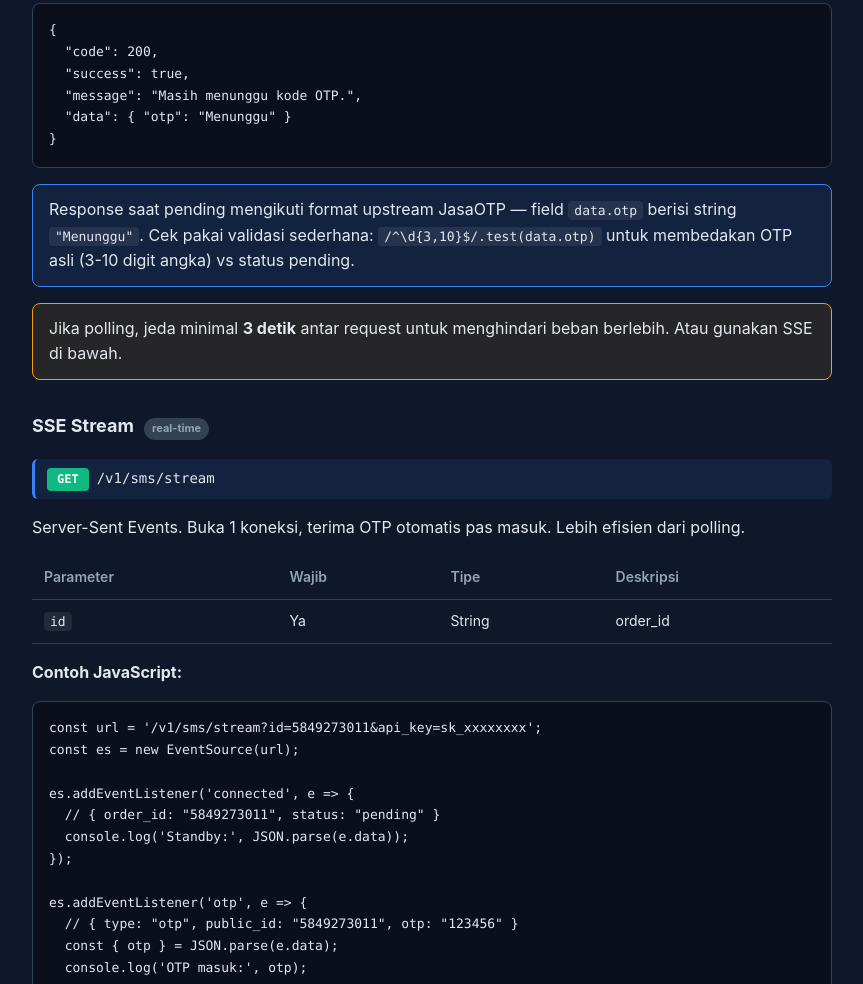
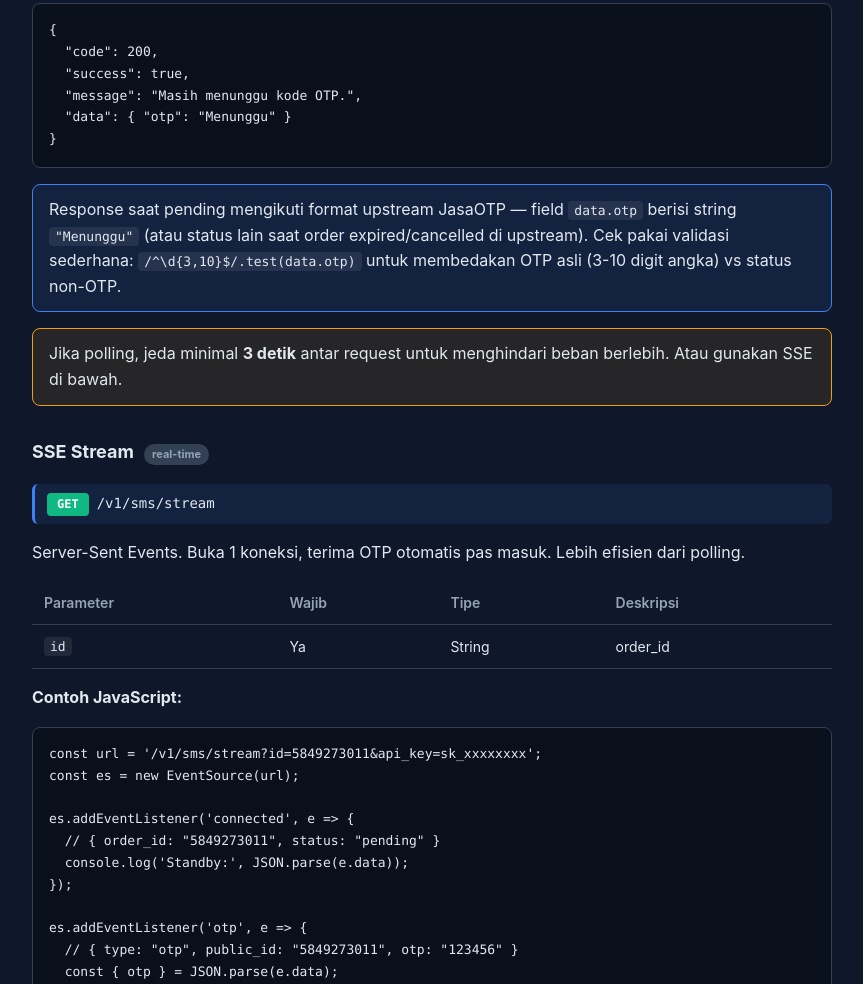
Before and after one commit to Crazyssh/otpae, a website: page public/docs.html in a window 1280 px wide. Shown: the part 4651-5635 px from the top of the page, without its empty margins (288-1151 px from the left). Drawn offline with Linux system fonts and the light colour scheme.

Commit message:
Docs: full sync with current implementation (8-digit ID, /balance no updated_at, /layanan no wrapper)

```diff
--- a/public/docs.html
+++ b/public/docs.html
@@ -222,7 +222,7 @@
   "data": { "otp": "Menunggu" }
 }</code></pre>
     <div class="alert info">
-      Response saat pending mengikuti format upstream JasaOTP — field <code>data.otp</code> berisi string <code>"Menunggu"</code>. Cek pakai validasi sederhana: <code>/^\d{3,10}$/.test(data.otp)</code> untuk membedakan OTP asli (3-10 digit angka) vs status pending.
+      Response saat pending mengikuti format upstream JasaOTP — field <code>data.otp</code> berisi string <code>"Menunggu"</code> (atau status lain saat order expired/cancelled di upstream). Cek pakai validasi sederhana: <code>/^\d{3,10}$/.test(data.otp)</code> untuk membedakan OTP asli (3-10 digit angka) vs status non-OTP.
     </div>
     <div class="alert warn">
       Jika polling, jeda minimal <strong>3 detik</strong> antar request untuk menghindari beban berlebih. Atau gunakan SSE di bawah.
```
